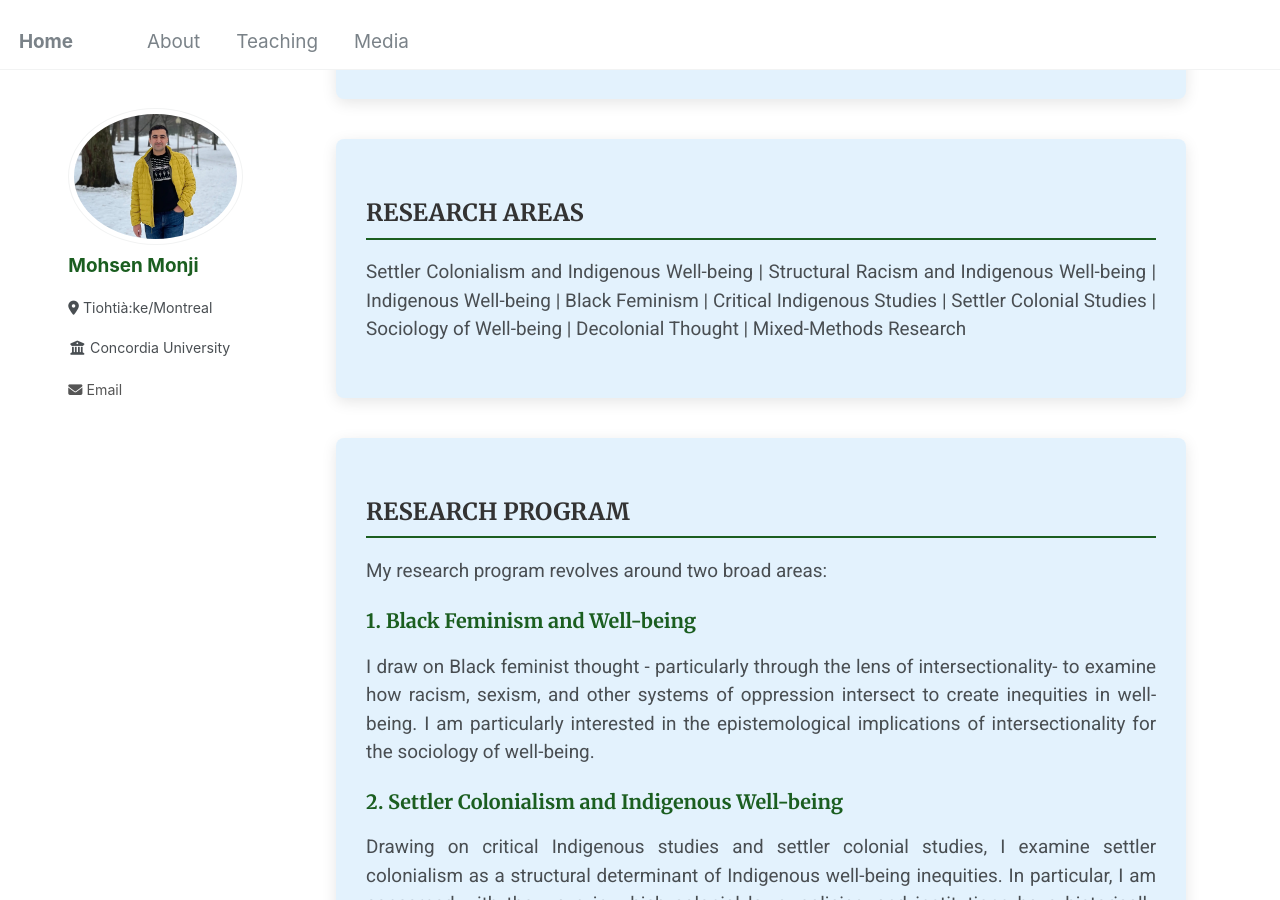
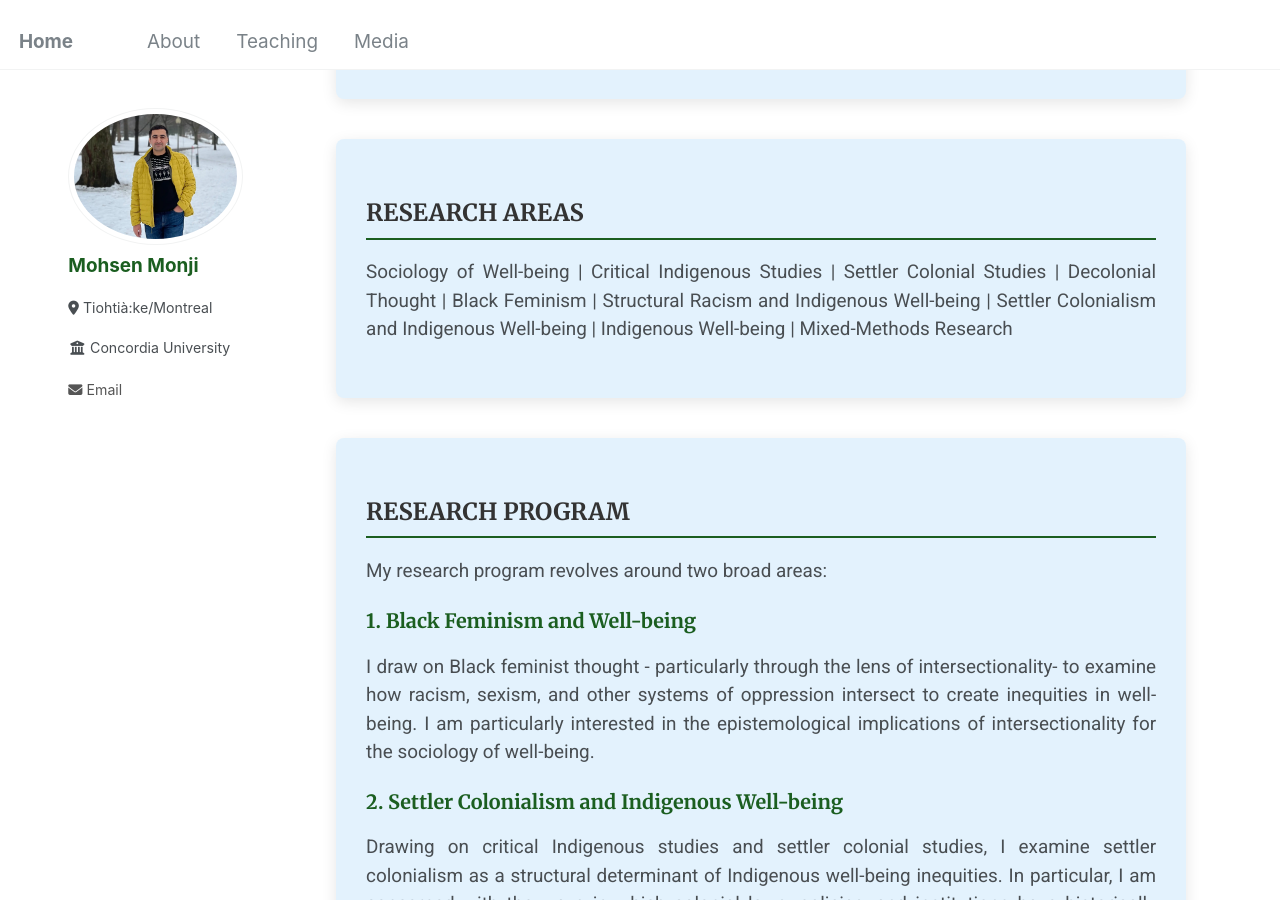
Before and after one commit to Mohsnmonji/mohsnmonji.github.io, a Jekyll site: the page built from about-me.md, in a window 1280 px wide and 900 px high, scrolled down 506 px. Built offline with Jekyll 4.4.1, drawn with Linux system fonts in a browser that asks for light colours.

```diff
--- a/about-me.md
+++ b/about-me.md
@@ -67,7 +67,7 @@ author_profile: true
 <div class="about-card">
   <h2>RESEARCH AREAS</h2>
   <p>
-    Settler Colonialism and Indigenous Well-being | Structural Racism and Indigenous Well-being | Indigenous Well-being | Black Feminism | Critical Indigenous Studies | Settler Colonial Studies | Sociology of Well-being | Decolonial Thought | Mixed-Methods Research
+    Sociology of Well-being | Critical Indigenous Studies | Settler Colonial Studies | Decolonial Thought | Black Feminism | Structural Racism and Indigenous Well-being | Settler Colonialism and Indigenous Well-being | Indigenous Well-being | Mixed-Methods Research
   </p>
 </div>
 
```
